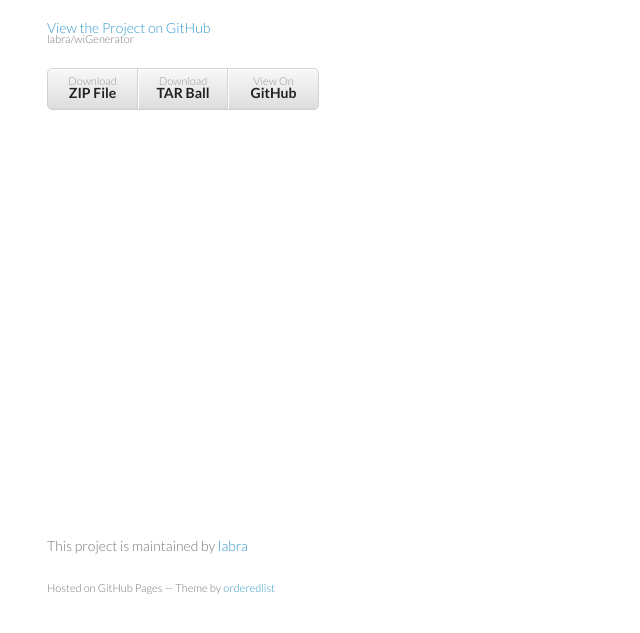
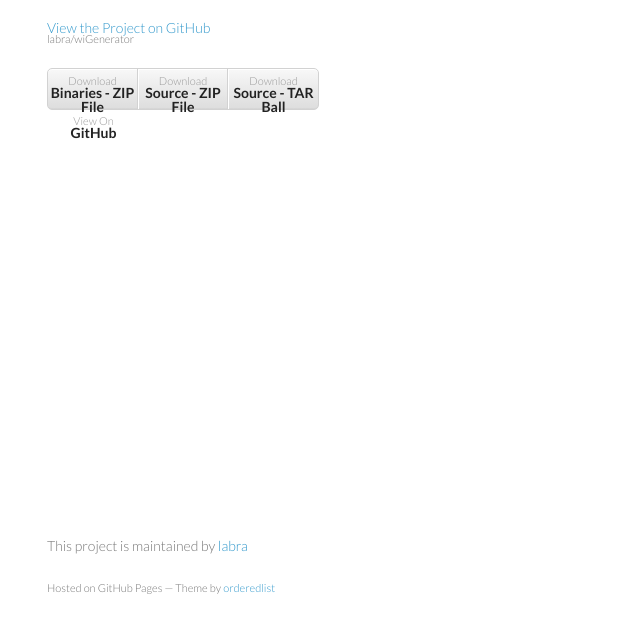
Before and after one commit to labra/wiGenerator, a plain HTML site: page index.html in a window 1280 px wide. Shown: the part 133-766 px from the top of the page, without its empty margins (163-803 px from the left). Drawn offline with Linux system fonts and the light colour scheme.

Commit message:
Added binaries

```diff
--- a/index.html
+++ b/index.html
@@ -22,8 +22,9 @@
 
 
         <ul>
-          <li><a href="https://github.com/labra/wiGenerator/zipball/master">Download <strong>ZIP File</strong></a></li>
-          <li><a href="https://github.com/labra/wiGenerator/tarball/master">Download <strong>TAR Ball</strong></a></li>
+          <li><a href="binaries/wigenerator-0.0.17.zip">Download <strong>Binaries - ZIP File</strong></a></li>
+          <li><a href="https://github.com/labra/wiGenerator/zipball/master">Download <strong>Source - ZIP File</strong></a></li>
+          <li><a href="https://github.com/labra/wiGenerator/tarball/master">Download <strong>Source - TAR Ball</strong></a></li>
           <li><a href="https://github.com/labra/wiGenerator">View On <strong>GitHub</strong></a></li>
         </ul>
       </header>
```
Also changed, not shown: 1 other file.
